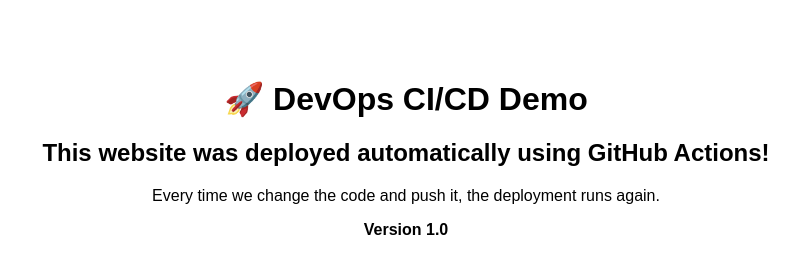
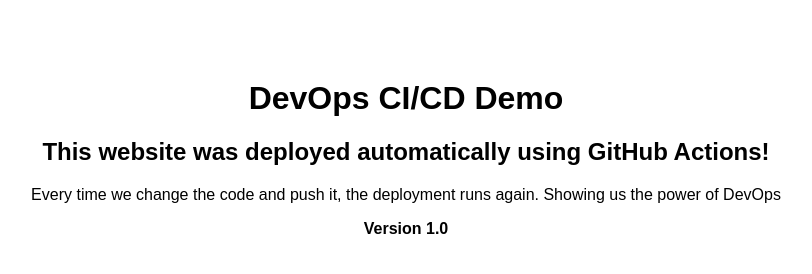
Before and after one commit to Charans02/devops-demo, a plain HTML site: page index.html in a window 1280 px wide. Shown: the whole page, without its empty margins (234-1046 px from the left). Drawn offline with Linux system fonts and the light colour scheme.

Commit message:
Update 1 index.html

```diff
--- a/index.html
+++ b/index.html
@@ -5,9 +5,9 @@
   <title>DevOps Demo – Auto Deployment</title>
 </head>
 <body style="font-family: Arial, sans-serif; text-align: center; margin-top: 80px;">
-  <h1>🚀 DevOps CI/CD Demo</h1>
+  <h1>DevOps CI/CD Demo</h1>
   <h2>This website was deployed automatically using GitHub Actions!</h2>
-  <p>Every time we change the code and push it, the deployment runs again.</p>
+  <p>Every time we change the code and push it, the deployment runs again. Showing us the power of DevOps</p>
   <p><strong>Version 1.0</strong></p>
 </body>
 </html>
```
